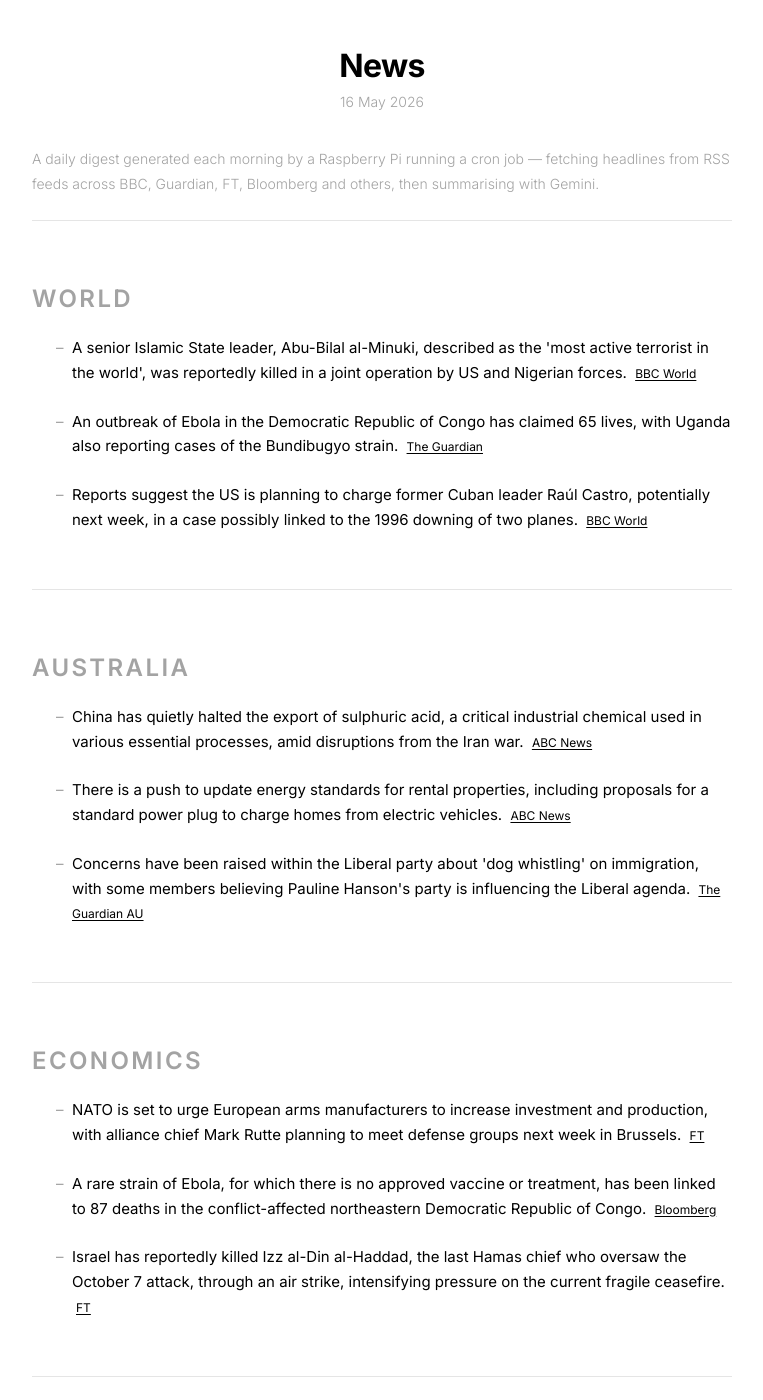
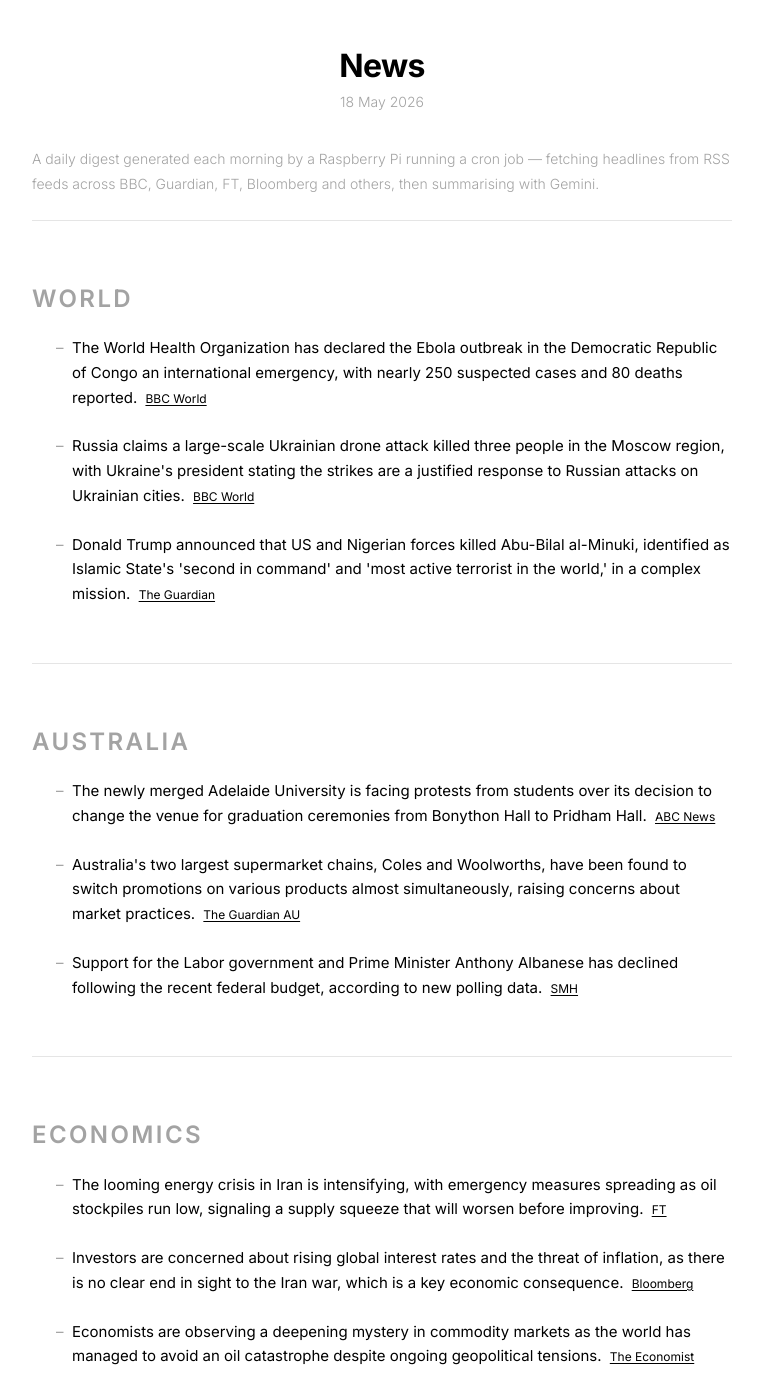
Before and after one commit to s-jac/s-jac.github.io, a Jekyll site: the page built from projects/news.html, in a window 1280 px wide and 1400 px high. Shown: the whole window, without its empty margins (258-1021 px from the left). Built offline with Jekyll 4.4.1, drawn with Linux system fonts in a browser that asks for light colours; some of the changed text lies outside the part shown.

Commit message:
daily news update 18 May 2026

```diff
--- a/_data/news.json
+++ b/_data/news.json
@@ -1,24 +1,24 @@
 {
-  "date": "16 May 2026",
-  "generated_at": "2026-05-16T21:00:24.016986+00:00",
+  "date": "18 May 2026",
+  "generated_at": "2026-05-17T21:00:35.995935+00:00",
   "sections": [
     {
       "heading": "World",
       "bullets": [
         {
-          "text": "A senior Islamic State leader, Abu-Bilal al-Minuki, described as the 'most active terrorist in the world', was reportedly killed in a joint operation by US and Nigerian forces.",
+          "text": "The World Health Organization has declared the Ebola outbreak in the Democratic Republic of Congo an international emergency, with nearly 250 suspected cases and 80 deaths reported.",
           "source": "BBC World",
           "url": "https://www.bbc.com/news/world"
         },
         {
-          "text": "An outbreak of Ebola in the Democratic Republic of Congo has claimed 65 lives, with Uganda also reporting cases of the Bundibugyo strain.",
+          "text": "Russia claims a large-scale Ukrainian drone attack killed three people in the Moscow region, with Ukraine's president stating the strikes are a justified response to Russian attacks on Ukrainian cities.",
+          "source": "BBC World",
+          "url": "https://www.bbc.com/news/world"
+        },
+        {
+          "text": "Donald Trump announced that US and Nigerian forces killed Abu-Bilal al-Minuki, identified as Islamic State's 'second in command' and 'most active terrorist in the world,' in a complex mission.",
           "source": "The Guardian",
           "url": "https://www.theguardian.com"
-        },
-        {
-          "text": "Reports suggest the US is planning to charge former Cuban leader Raúl Castro, potentially next week, in a case possibly linked to the 1996 downing of two planes.",
-          "source": "BBC World",
-          "url": "https://www.bbc.com/news/world"
         }
       ]
     },
@@ -26,19 +26,19 @@
       "heading": "Australia",
       "bullets": [
         {
-          "text": "China has quietly halted the export of sulphuric acid, a critical industrial chemical used in various essential processes, amid disruptions from the Iran war.",
+          "text": "The newly merged Adelaide University is facing protests from students over its decision to change the venue for graduation ceremonies from Bonython Hall to Pridham Hall.",
           "source": "ABC News",
           "url": "https://www.abc.net.au/news"
         },
         {
-          "text": "There is a push to update energy standards for rental properties, including proposals for a standard power plug to charge homes from electric vehicles.",
-          "source": "ABC News",
-          "url": "https://www.abc.net.au/news"
+          "text": "Australia's two largest supermarket chains, Coles and Woolworths, have been found to switch promotions on various products almost simultaneously, raising concerns about market practices.",
+          "source": "The Guardian AU",
+          "url": "https://www.theguardian.com/au"
         },
         {
-          "text": "Concerns have been raised within the Liberal party about 'dog whistling' on immigration, with some members believing Pauline Hanson's party is influencing the Liberal agenda.",
-          "source": "The Guardian AU",
-          "url": "https://www.theguardian.com/au"
+          "text": "Support for the Labor government and Prime Minister Anthony Albanese has declined following the recent federal budget, according to new polling data.",
+          "source": "SMH",
+          "url": "https://www.smh.com.au"
         }
       ]
     },
@@ -46,19 +46,19 @@
       "heading": "Economics",
       "bullets": [
         {
-          "text": "NATO is set to urge European arms manufacturers to increase investment and production, with alliance chief Mark Rutte planning to meet defense groups next week in Brussels.",
+          "text": "The looming energy crisis in Iran is intensifying, with emergency measures spreading as oil stockpiles run low, signaling a supply squeeze that will worsen before improving.",
           "source": "FT",
           "url": "https://www.ft.com"
         },
         {
-          "text": "A rare strain of Ebola, for which there is no approved vaccine or treatment, has been linked to 87 deaths in the conflict-affected northeastern Democratic Republic of Congo.",
+          "text": "Investors are concerned about rising global interest rates and the threat of inflation, as there is no clear end in sight to the Iran war, which is a key economic consequence.",
           "source": "Bloomberg",
           "url": "https://www.bloomberg.com/markets"
         },
         {
-          "text": "Israel has reportedly killed Izz al-Din al-Haddad, the last Hamas chief who oversaw the October 7 attack, through an air strike, intensifying pressure on the current fragile ceasefire.",
-          "source": "FT",
-          "url": "https://www.ft.com"
+          "text": "Economists are observing a deepening mystery in commodity markets as the world has managed to avoid an oil catastrophe despite ongoing geopolitical tensions.",
+          "source": "The Economist",
+          "url": "https://www.economist.com/finance-and-economics"
         }
       ]
     }
```
